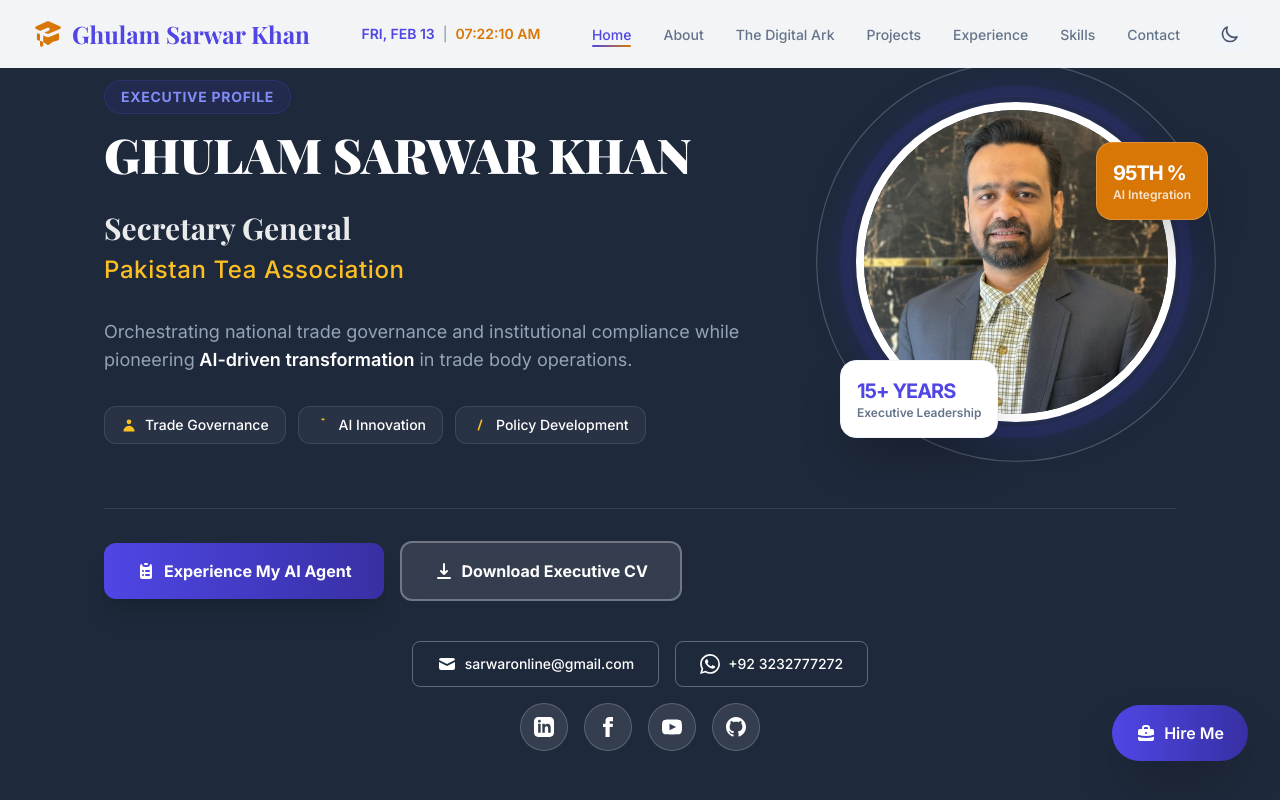
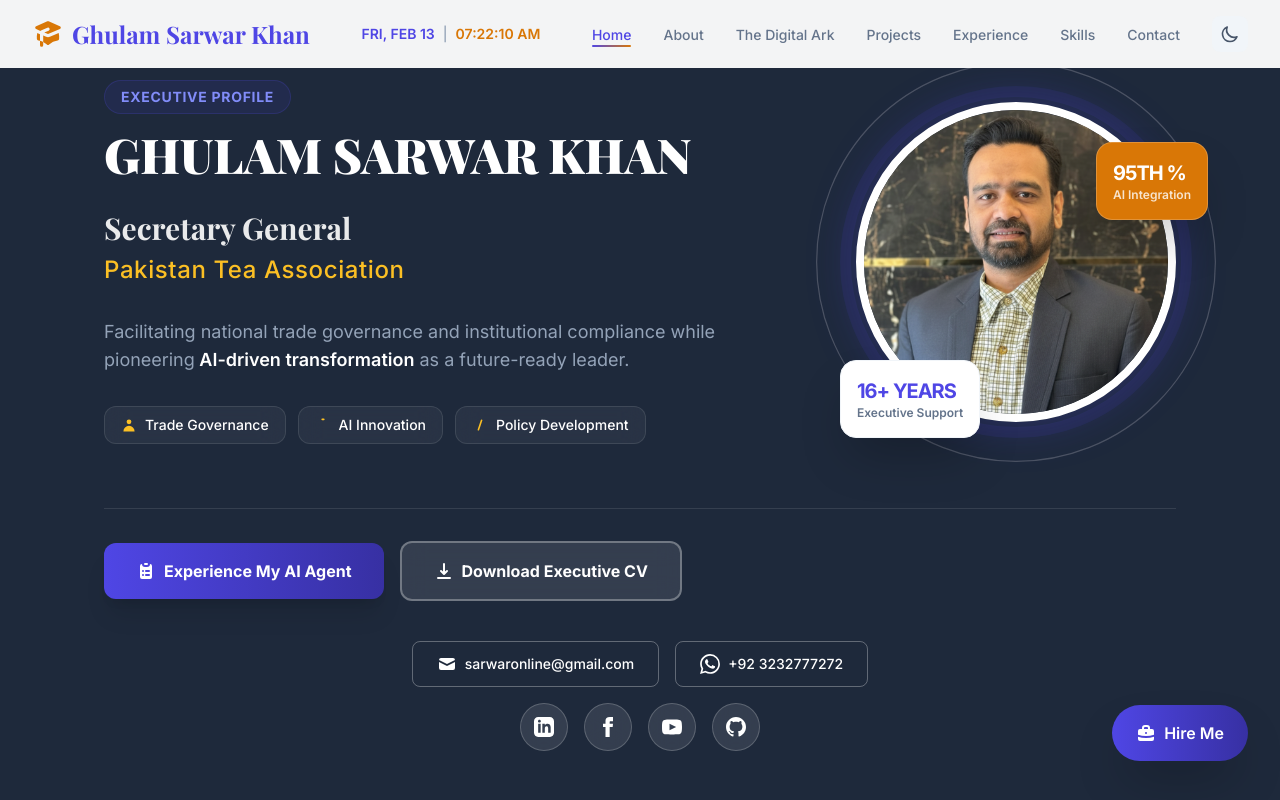
Before and after one commit to gsarwarkhan/Portfolio-Ghulam-sarwar-Khan, a Next.js app in the folder Milestoneonetwo/: page / in a window 1280 px wide. Shown: the top 800 px of the page. Built offline with nearby package versions, Linux system fonts and the light colour scheme; a web font is replaced by a local one.

Commit message:
style: correct experience years to 16+ and refine leadership phrasing to executive support

```diff
--- a/Milestoneonetwo/components/Hero.tsx
+++ b/Milestoneonetwo/components/Hero.tsx
@@ -34,8 +34,8 @@
 
                         <div className="max-w-2xl mx-auto lg:mx-0 space-y-4 text-neutral-gray-light leading-relaxed">
                             <p className="text-lg">
-                                Orchestrating national trade governance and institutional compliance while pioneering
-                                <span className="text-white font-semibold"> AI-driven transformation</span> in trade body operations.
+                                Facilitating national trade governance and institutional compliance while pioneering
+                                <span className="text-white font-semibold"> AI-driven transformation</span> as a future-ready leader.
                             </p>
                         </div>
 
@@ -75,8 +75,8 @@
 
                             {/* Tech/Executive Badges */}
                             <div className="absolute -bottom-4 -left-4 bg-white dark:bg-slate-900 p-4 rounded-2xl shadow-2xl z-20 border border-slate-100 hidden sm:block">
-                                <div className="text-primary font-bold text-xl uppercase tracking-tighter">15+ Years</div>
-                                <div className="text-slate-500 text-xs font-semibold">Executive Leadership</div>
+                                <div className="text-primary font-bold text-xl uppercase tracking-tighter">16+ Years</div>
+                                <div className="text-slate-500 text-xs font-semibold">Executive Support</div>
                             </div>
                             <div className="absolute top-10 -right-8 bg-accent p-4 rounded-2xl shadow-2xl z-20 border border-white/20 hidden sm:block">
                                 <div className="text-white font-bold text-xl uppercase tracking-tighter">95th %</div>
```
